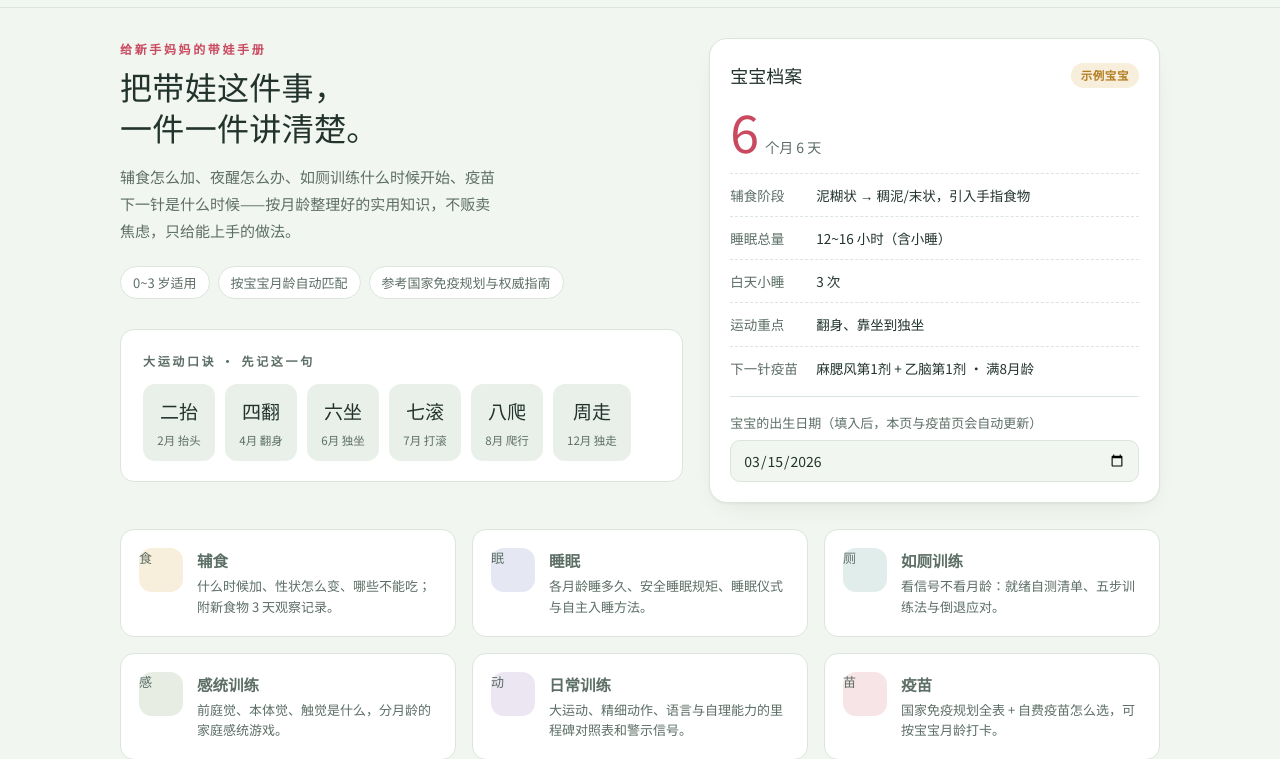
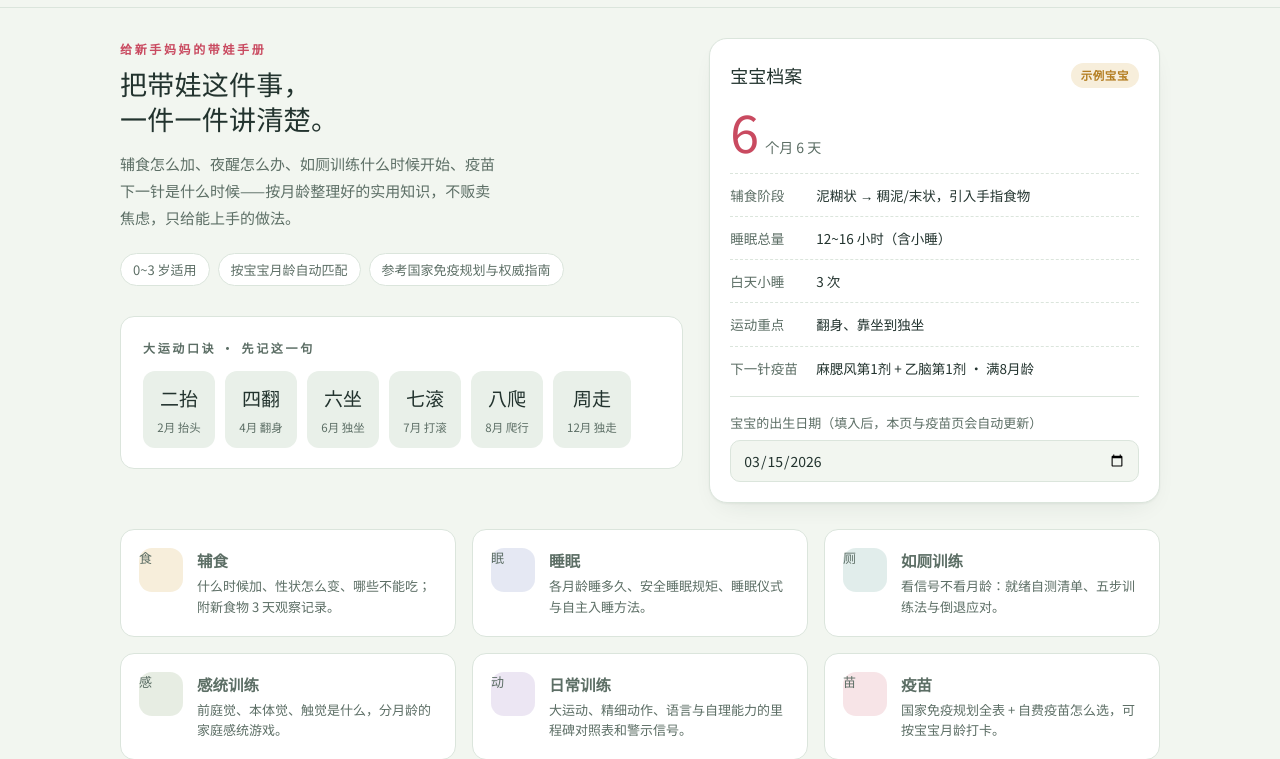
Before and after one commit to XingYun231/yuer-handbook, a plain HTML site: page index.html in a window 1280 px wide. Shown: the part 51-810 px from the top of the page. Drawn offline with Linux system fonts and the light colour scheme; a web font is replaced by a local one.

Commit message:
hero headline smaller once more

```diff
--- a/index.html
+++ b/index.html
@@ -179,7 +179,7 @@
   @media (max-width:820px){.hero{grid-template-columns:1fr}}
   .hero h1{
     font-family:var(--font-disp);font-weight:400;
-    font-size:clamp(24px,4vw,32px);line-height:1.3;margin:6px 0 14px;text-wrap:balance;
+    font-size:clamp(22px,3.5vw,27px);line-height:1.3;margin:6px 0 14px;text-wrap:balance;
   }
   .hero .sub{color:var(--ink-2);margin:0 0 22px;max-width:46ch}
   .hero-tags{display:flex;flex-wrap:wrap;gap:8px;margin:0 0 26px;padding:0;list-style:none}
```
